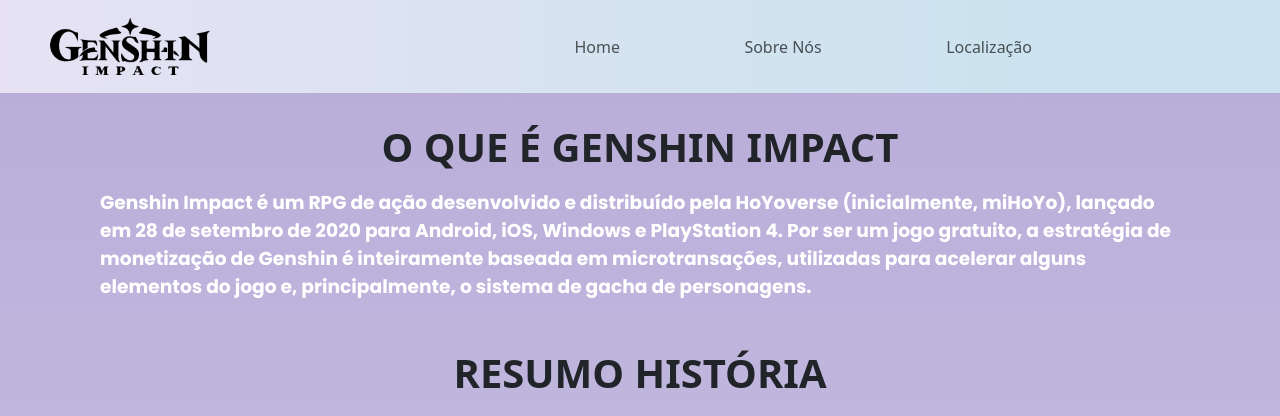
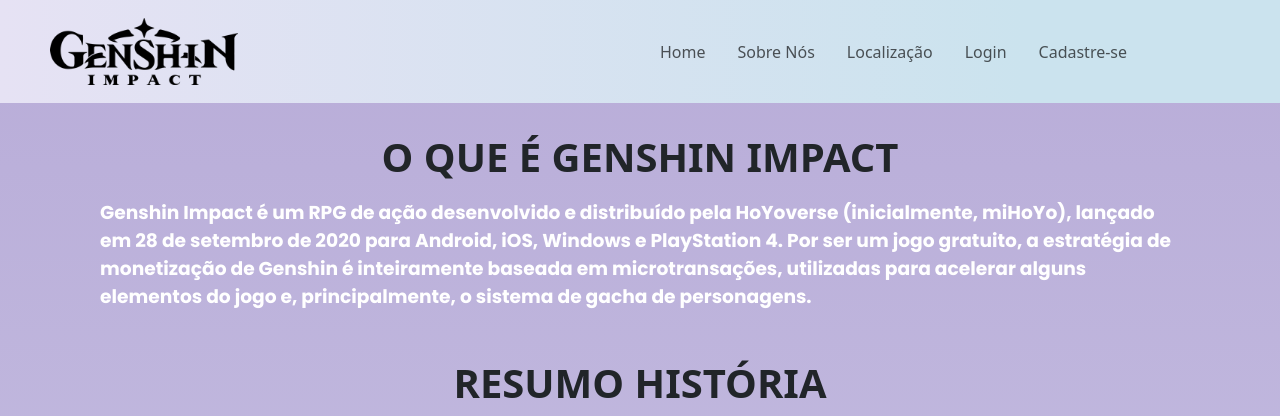
Before and after one commit to NerdEJr/WebDev_Projeto, a PHP site: page /pagPrincipal.html in a window 1280 px wide. Shown: the top 416 px of the page. Run offline with PHP 8.4, Linux system fonts and the light colour scheme.

Commit message:
mudança em cima da hora

```diff
--- a/assets/css/style.css
+++ b/assets/css/style.css
@@ -30,11 +30,16 @@
 
 img.nav-logo {
     height: 100%;
-    width: 32%;
+    width: 50%;
+}
+
+.navbar-brand {
+    padding-bottom: var(--bs-navbar-brand-padding-y);
+    width: 65%;
 }
 
 ul.navbar-nav {
-    gap: 6.78rem;
+    gap: 1rem;
 }
 
 .container {
--- a/pagPrincipal.html
+++ b/pagPrincipal.html
@@ -20,12 +20,14 @@
 <body>
     <!-- Navbar-->
     <nav class="navbar navbar-expand-lg navbar-light">
-        <div class="container-fluid">
+        <div class="container-fluid nav-brand">
             <!-- Logo ou Imagem Brand -->
             <a class="navbar-brand" href="#">
                 <img class="nav-logo" src="assets/imgs/Logo_Genshin-Black.png" alt="Logo">
             </a>
 
+        </div>
+        <div class="container-fluid">
             <!-- Botão Toggle para telas pequenas -->
             <button class="navbar-toggler" type="button" data-bs-toggle="collapse" data-bs-target="#navbarNav"
                 aria-controls="navbarNav" aria-expanded="false" aria-label="Toggle navigation">
@@ -46,6 +48,14 @@
                 <!-- Link Localização -->
                 <li class="nav-item">
                     <a class="nav-link" href="localizacao.html">Localização</a>
+                </li>
+                <!-- Link Login -->
+                <li class="nav-item">
+                    <a class="nav-link" href="login.html">Login</a>
+                </li>
+                <!-- Link Cadastro -->
+                <li class="nav-item">
+                    <a class="nav-link" href="cadastro.html">Cadastre-se</a>
                 </li>
                 </ul>
             </div>
```
Lines whose indentation alone changed are shown as unchanged.
